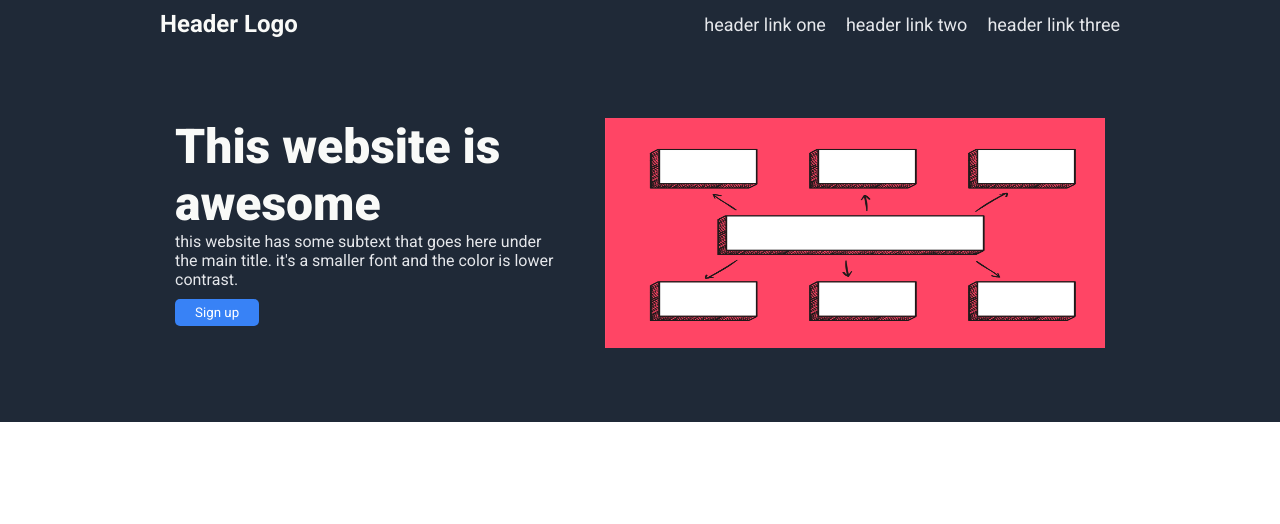
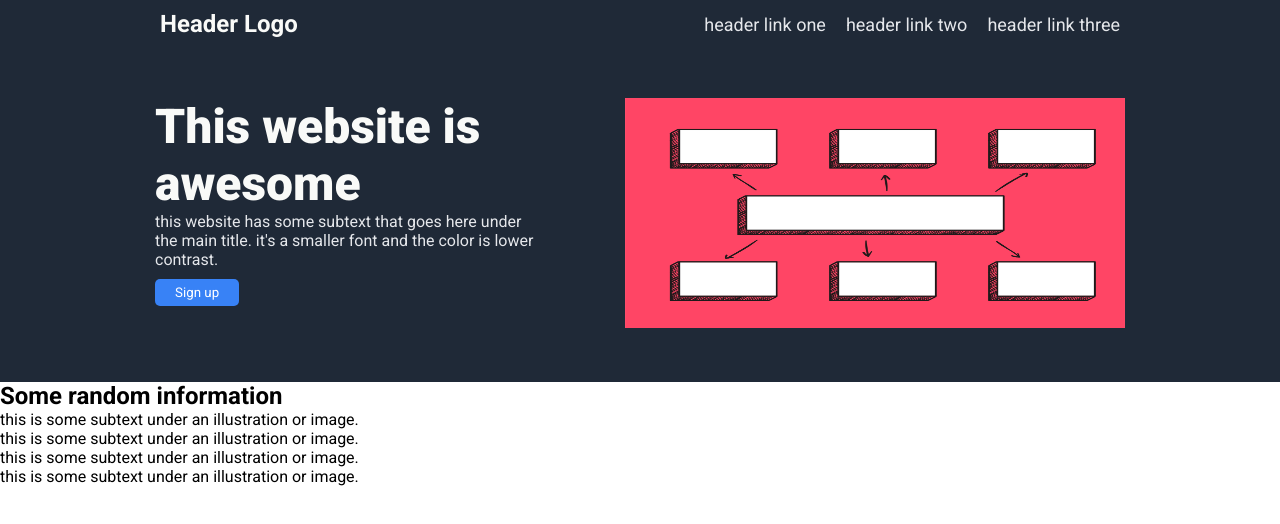
Before and after one commit to Dieg0ol/Landing-page, a plain HTML site: page index.html in a window 1280 px wide. Drawn offline with Linux system fonts and the light colour scheme.

Commit message:
finalizado o header|| inicio do random information

```diff
--- a/index.html
+++ b/index.html
@@ -37,10 +37,9 @@
                     <img src="images/quadrado.jpg" alt="imagem com quadrados">
                 </picture>
         </div>
-    </di >
-    <!--
-        <main>
+    </div>
 
+    <div class="random-information">
         <section class="random-information">
             <h1>Some random information</h1>
             <p>this is some subtext under an illustration or image.</p>
@@ -48,6 +47,11 @@
             <p>this is some subtext under an illustration or image.</p>
             <p>this is some subtext under an illustration or image.</p>
         </section>
+    </div>
+    <!--
+        <main>
+
+
         <section class="quote">
             <h1>
                 This is an inspiring quote, or a testimonial
--- a/style.css
+++ b/style.css
@@ -74,7 +74,7 @@ img {
     margin: auto;
     display: flex;
     justify-content: space-between;
-    padding: 0 20px;
+    padding: 40px;
     gap: 50px;
 }
 .container .container-website .title {
@@ -85,9 +85,7 @@ img {
 .container .some-text {
     color: #E5E7EB;
 }
-.container .container-website {
-    padding: 60px;
-}
+
 
 .container .container-website button {
     padding: 6px 20px;
```
